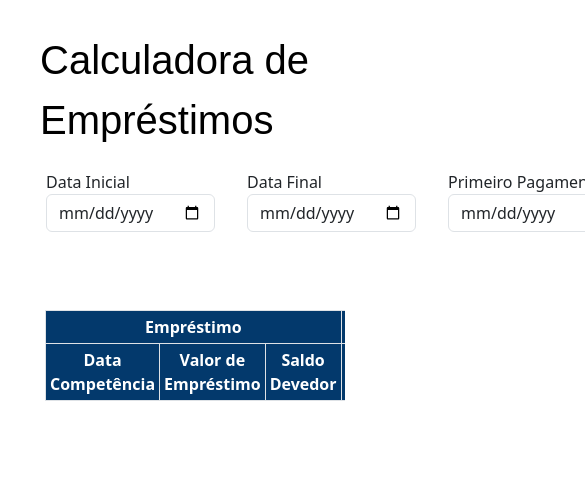
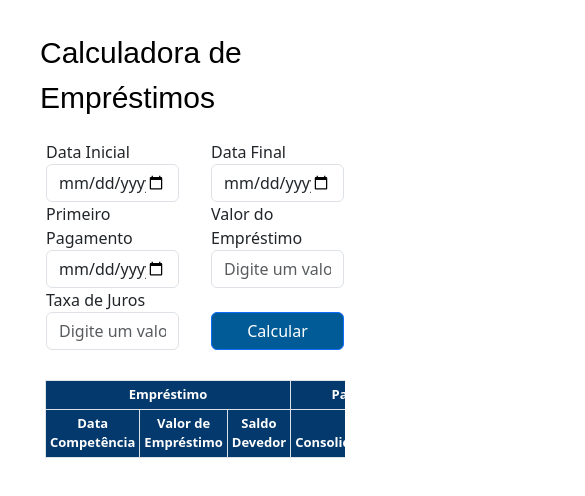
Before and after one commit to kleberaluizio/teste, a React (Vite) app in the folder frontend/: page / in a window 390 px wide. Shown: the top 496 px of the page, 585 px wide, since content can reach past the window. Built offline with nearby package versions, Linux system fonts and the light colour scheme.

Commit message:
Ajustando validações e responsividade

```diff
--- a/frontend/src/components/Title.jsx
+++ b/frontend/src/components/Title.jsx
@@ -6,6 +6,10 @@ const Header = styled.header`
     font-family: Arial;
     color: black;
     margin: 30px 0 20px 40px;
+
+    @media (max-width: 576px) {
+    font-size: 30px;
+    }
 `;
 
 const Title = () => {
--- a/frontend/src/components/financial-summary-table/FinancialSummary.tsx
+++ b/frontend/src/components/financial-summary-table/FinancialSummary.tsx
@@ -18,9 +18,9 @@ const FinancialSummary: React.FC = () => {
 
   return (
     <SECTION className='table-responsive'>
-      <table className="table table-bordered table-sm" border="1">
+      <table className="table table-bordered table-sm" border={1}>
         <SummaryHead></SummaryHead>
-        <tbody>
+        <tbody className='table-body'>
           {summary.map((record: LoanFinancialRecord, index: number) => (
             <tr key={index}>
               <td className='align-center'>{formatDate(record.competenceDate)}</td>
@@ -43,6 +43,13 @@ const FinancialSummary: React.FC = () => {
 
 const SECTION = styled.div`
     margin: 0 45px 0 45px;
+    max-height: 400px;
+    overflow-y: auto;
+
+    @media (max-width: 1200px) {
+    font-size: 13px;
+    max-height: 300px;
+    }
 `;
 
 export default FinancialSummary
--- a/frontend/src/components/financial-summary-table/SummaryHead.tsx
+++ b/frontend/src/components/financial-summary-table/SummaryHead.tsx
@@ -1,4 +1,5 @@
 import React from 'react'
+import styled from 'styled-components';
 
 const SummaryHead = () => {
     return (
@@ -25,4 +26,5 @@ const SummaryHead = () => {
     )
 }
 
+
 export default SummaryHead
--- a/frontend/src/components/loan_input_info/LoanInputInfo.tsx
+++ b/frontend/src/components/loan_input_info/LoanInputInfo.tsx
@@ -1,7 +1,6 @@
 import React from 'react'
 import styled from 'styled-components';
-import toast, { Toaster } from 'react-hot-toast';
-import CurrencyInput from 'react-currency-input-field';
+import { toast, Toaster} from 'react-hot-toast';
 import { NumericFormat } from 'react-number-format';
 import { useForm } from 'react-hook-form';
 import { LoanService } from '../../services/loanService';
@@ -16,35 +15,47 @@ const LoanInputInfo: React.FC = () => {
   const { setSummary } = useFinancialSummary();
   const { register, handleSubmit, setValue, getValues, setError, clearErrors,formState: { errors } } = useForm<LoanRequest>();
 
+  var shouldNotProceedSubmit: Boolean = false;
+
   const validateFields = (data: LoanRequest) => {
 
     const requiredFields = ['initialDate', 'finalDate', 'firstPaymentDate','loanAmount', 'interestRate'];
+    let hasError :Boolean = false;
     requiredFields.forEach(field => {
       if (!data[field]) {
-        setError(field as keyof LoanRequest, {
-          type: 'manual',
-          message: 'Este campo é obrigatório',
-        });
+        shouldNotProceedSubmit = true;
+        hasError = true;
       }
     });
-    if (new Date(data.finalDate) <= new Date(data.initialDate)) {
-      setError('finalDate', { type: 'manual', message: 'Data final deve ser após a data inicial' });
-      toast.error('Data final deve ser após a data inicial');
+
+    if (hasError) {
+      toast.error('Todos os campos são obrigatórios!')
     }
 
-    if (new Date(data.firstPaymentDate) <= new Date(data.initialDate)) {
-      setError('firstPaymentDate', { type: 'manual', message: 'Data do primeiro pagamento deve ser após a data inicial' });
-      toast.error('Data do primeiro pagamento deve ser após a data inicial');
+    if (new Date(data.finalDate) <= new Date(data.initialDate)) {
+      toast.error('Data final deve ser após a data inicial');
+      hasError = true;
+      shouldNotProceedSubmit = true;
+    }
+
+    if (new Date(data.initialDate) >= new Date(data.firstPaymentDate) || new Date(data.finalDate) <= new Date(data.firstPaymentDate)) {
+      toast.error('Primeiro pagamento deve ser após a data inicial e antes da data final');
+      hasError = true;
+      shouldNotProceedSubmit = true;
+    }
+
+    if (!hasError) {
+      shouldNotProceedSubmit = false;
     }
   };
 
   const onSubmit = async (data: LoanRequest) => {
     console.log("executei")
     try {
-      clearErrors();
       validateFields(data);
 
-      if (Object.keys(errors).length > 0) {
+      if (shouldNotProceedSubmit) {
+        setSummary([])
         return;
       }
       const result: LoanFinancialRecord[] = await loanService.getFinancialSummary(data);
@@ -54,49 +65,36 @@ const LoanInputInfo: React.FC = () => {
     }
   };
 
-  const handleLoanAmountChange = (value: string | undefined) => {
-    setValue('loanAmount', value ? parseFloat(value) : 0)
-    clearErrors('loanAmount');
-  };
-
-  const handleInterestRateChange = (values) => {
-    setValue('interestRate', values.value ? parseFloat(values.value) : 0)
-    clearErrors('interestRate');
-  };
-
   return (
-    <FORM onSubmit={handleSubmit(onSubmit)}>
-      <div className="form-group col-md-2 px-3">
+    <FORM onSubmit={handleSubmit(onSubmit)} className="row">
+      <div className="form-group col-xl-2 col-6 px-3">
         <label htmlFor="initialDate">Data Inicial</label>
         <input type="date" className='form-control' id="initialDate" {...register('initialDate')} />
-        {errors.initialDate && <span className='error-container'>{errors.initialDate.message}</span>}
       </div>
-      <div className="form-group col-md-2 px-3">
+      <div className="form-group col-xl-2 col-6 px-3">
         <label htmlFor="finalDate">Data Final</label>
         <input type="date" className="form-control" id="finalDate" {...register('finalDate')} />
-        {errors.finalDate && <span className='error-container'>{errors.finalDate.message}</span>}
       </div>
-      <div className="form-group col-md-2 px-3">
+      <div className="form-group col-xl-2 col-6 px-3">
         <label htmlFor="firstPaymentDate">Primeiro Pagamento</label>
         <input type="date" className="form-control" id="firstPaymentDate" {...register('firstPaymentDate')}/>
-        {errors.firstPaymentDate && <span className='error-container'>{errors.firstPaymentDate.message}</span>}
       </div>
-      <div className="form-group col-md-2 px-3">
+      <div className="form-group col-xl-2 col-6 px-3">
         <label htmlFor="loanAmount">Valor do Empréstimo</label>
-        <CurrencyInput
+        <NumericFormat
           className="form-control"
           id="loanAmount"
+          prefix="R$ "
+          decimalScale={2}
+          fixedDecimalScale={true}
           placeholder="Digite um valor"
-          decimalsLimit={2}
-          prefix="R$ "
-          decimalSeparator=","
-          groupSeparator="."
+          thousandSeparator="."
+          decimalSeparator={','}
           value={getValues('loanAmount')}
-          onValueChange={handleLoanAmountChange}
+          onValueChange={(values) => setValue('loanAmount', values.value ? parseFloat(values.value) : 0)}
         />
-        {errors.loanAmount && <span className='error-container'>Este campo é obrigatório</span>}
       </div>
-      <div className="form-group col-md-2 px-3">
+      <div className="form-group col-xl-2 col-6 px-3">
         <label htmlFor="interestRate">Taxa de Juros</label>
         <NumericFormat
           className="form-control"
@@ -108,14 +106,22 @@ const LoanInputInfo: React.FC = () => {
           placeholder="Digite um valor"
           decimalSeparator={','}
           value={getValues('interestRate')}
-          onValueChange={handleInterestRateChange}
+          onValueChange={(values) => setValue('interestRate', values.value ? parseFloat(values.value) : 0)}
         />
-        {errors.interestRate && <span className='error-container'>Este campo é obrigatório</span>}
       </div>
-      <div className="form-group col-md-2 px-3 button-container">
-        <button type="submit" className="btn btn-primary form-control">Calcular</button>
+      <div className="col-xl-2 col-6 px-3 button-container">
+        <button type="submit" className="btn btn-primary col-12">Calcular</button>
       </div>
-      <Toaster position="top-right" reverseOrder={false} toastOptions={{duration: 2000}}/>
+      <Toaster
+        position="bottom-right"
+        reverseOrder={false}
+        toastOptions={{
+          duration: 4000,
+          style: {
+            color: 'black',
+            border: '2px solid black',
+          },
+        }} />
     </FORM>
 
   )
--- a/frontend/src/index.css
+++ b/frontend/src/index.css
@@ -2,6 +2,9 @@
     color: white;
     background-color: #03396c;
     text-align: center;
+    top: 0;
+    position: sticky;
+    z-index: 1;
 }
 
 .align-center {
```
